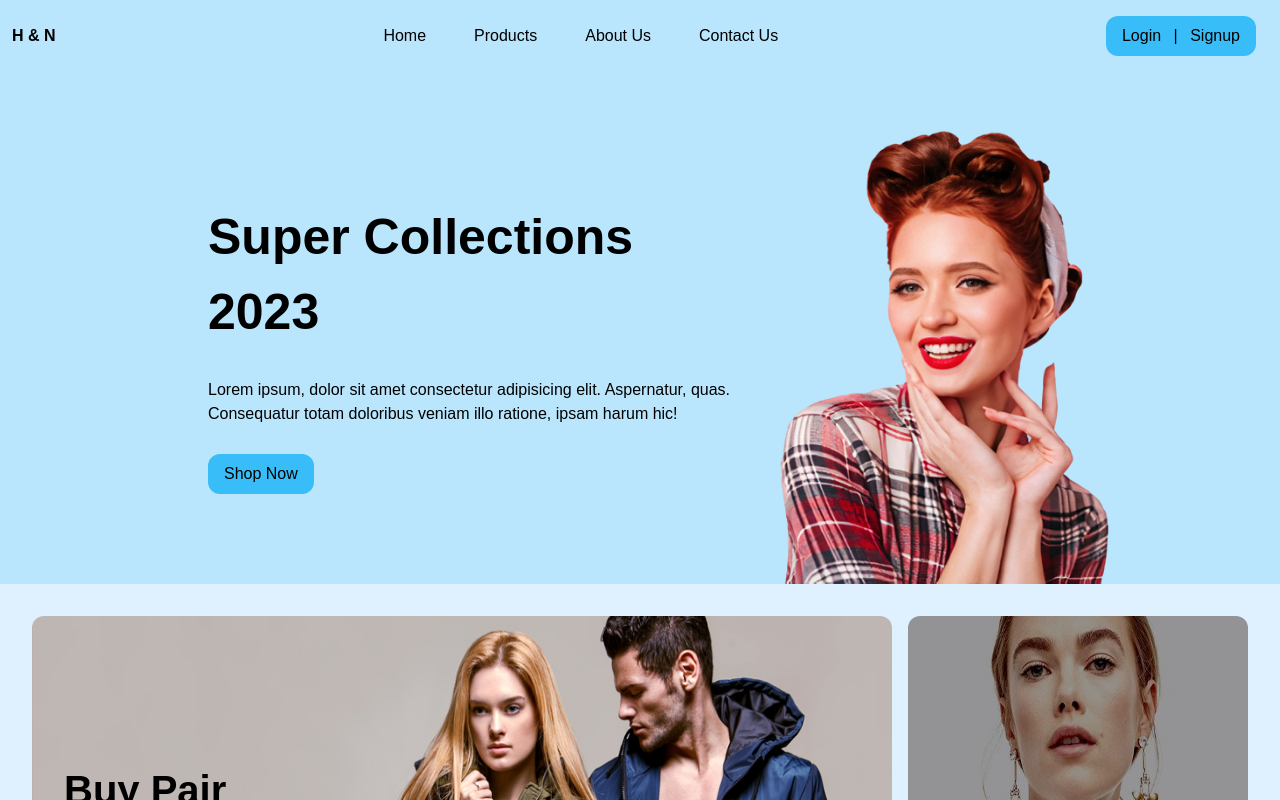
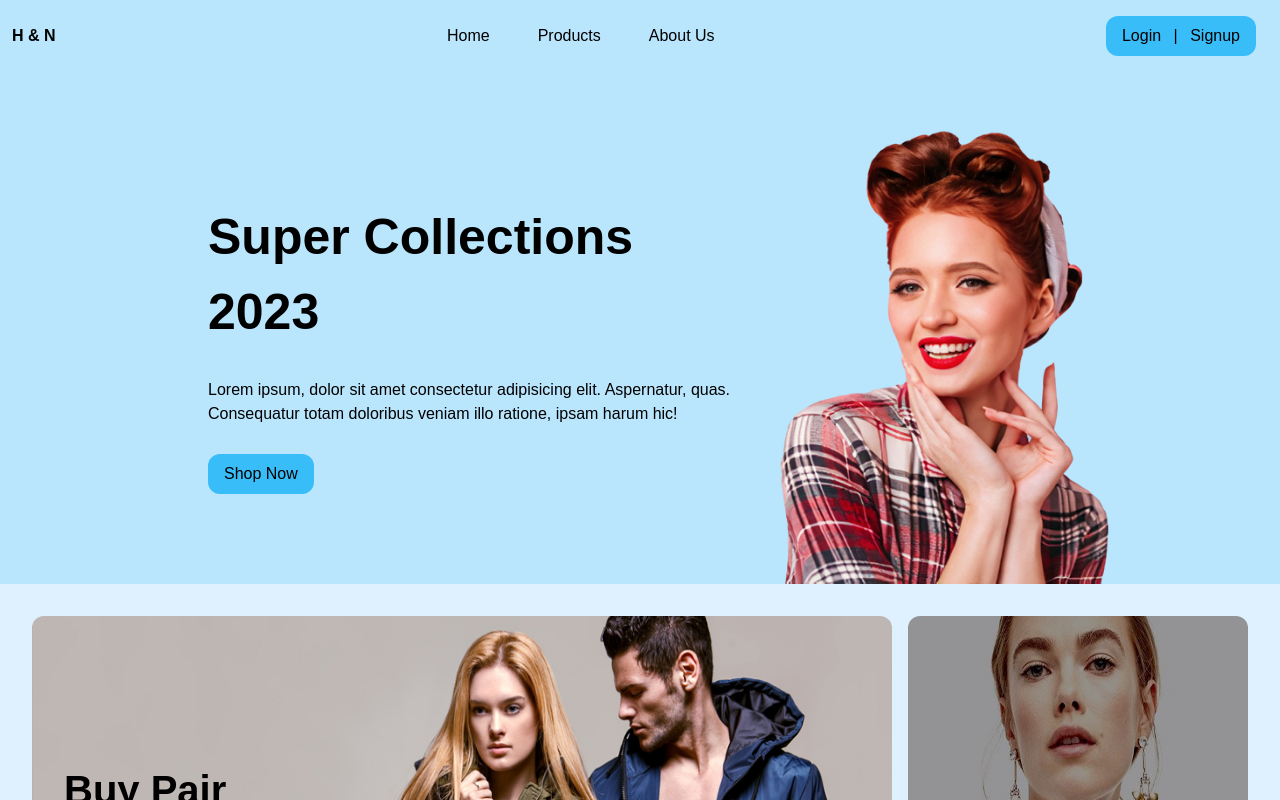
Before and after one commit to Hossein-Haghshenas/Clothes-Shop, a Next.js app: page / in a window 1280 px wide. Shown: the top 800 px of the page. Built offline with nearby package versions, Linux system fonts and the light colour scheme; no server answers.

Commit message:
Fix something

```diff
--- a/components/header.js
+++ b/components/header.js
@@ -10,7 +10,6 @@ const menu = [
   { name: "Home", url: "/", id: 1 },
   { name: "Products", url: "/products", id: 2 },
   { name: "About Us", url: "/about", id: 3 },
-  { name: "Contact Us", url: "/contact", id: 4 },
 ];
 
 const Header = () => {
```
